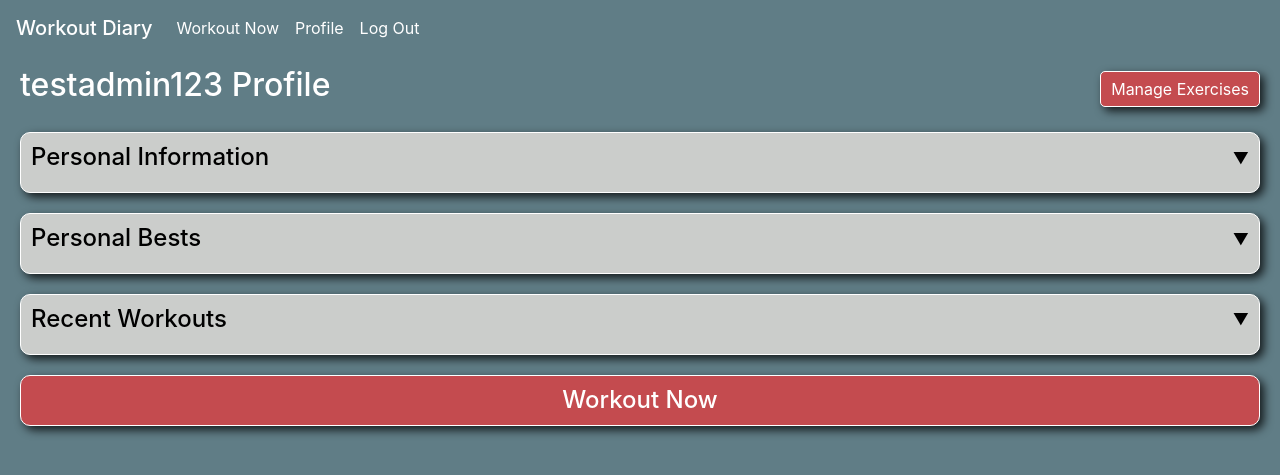
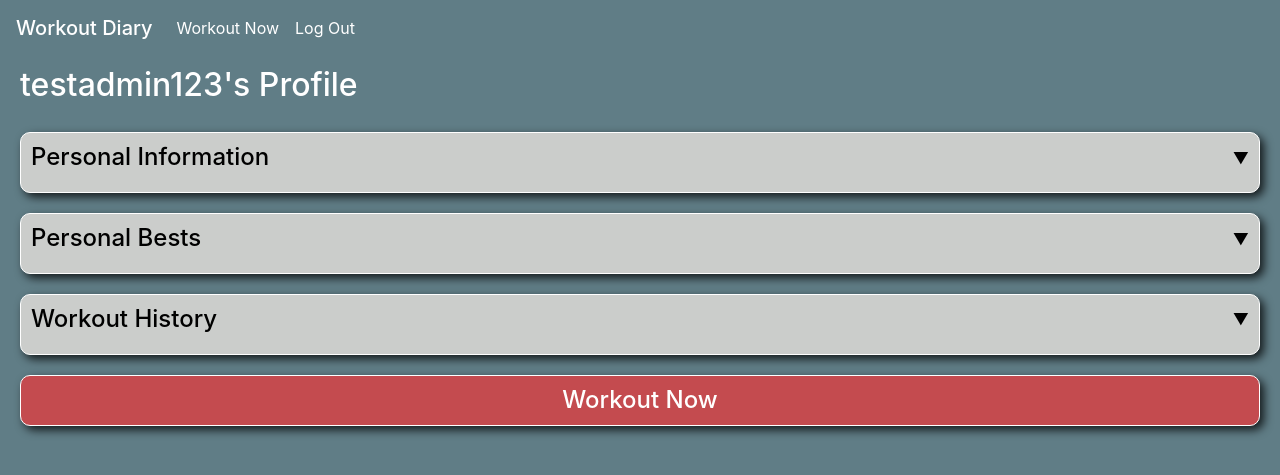
Before and after one commit to dstansbury/cs50web-final-project, a Django app: page /1/profile/ in a window 1280 px wide. Shown: the top 475 px of the page. Run offline with Django 4.2, Linux system fonts and the light colour scheme; a user stored in the database is signed in; data comes from the database, SQL or seed files in the repository; both versions use the stored data as it was after the commit; data that the repository does not hold is empty; some libraries are stand-ins or nearby versions.

Commit message:
finishes the workout history method and fixes the broken personal best viewing button in workout

```diff
--- a/training/static/training/profile.js
+++ b/training/static/training/profile.js
@@ -333,73 +333,154 @@ function fetchAllWorkouts(userID) {
 }
 
 // Workout history container
-function createWorkoutHistoryContainer() {
+function assembleWorkoutHistory(workouts) {
     const workoutHistoryContainer = document.createElement('div');
     workoutHistoryContainer.className='section-container';
     workoutHistoryContainer.id = 'workout-history-container';
-    workoutHistoryContainer.innerHTML = `
-        <div class="section-title" id="workout-history-container-title">
-            <h4>Recent Workouts</h4>
-            <div class="dropdown-arrow">▼</div>
-        </div>
-        <div class="section-content" id="workout-history-container-content" style="display: none">
-        </div>
 
-    `;
+    // div for the section's title
+    const workoutHistoryContainerTitle = document.createElement('div');
+    workoutHistoryContainerTitle.className = 'section-title';
+    workoutHistoryContainerTitle.id = 'workout-history-container-title';
+    workoutHistoryContainerTitle.onclick = () => openWorkoutHistoryContainer();
+    workoutHistoryContainerTitle.innerHTML = `
+        <h4>Workout History</h4>
+        <div class="dropdown-arrow">▼</div>
+        `;
+
+    // div for the section's expanded content
+    const workoutHistoryContainerContent = document.createElement('div');
+    workoutHistoryContainerContent.className = 'section-content';
+    workoutHistoryContainerContent.id = 'workout-history-container-content';
+    workoutHistoryContainerContent.style.display = 'none';
+
+    // div for the workout history table
+    const workoutHistoryTable = document.createElement('div');
+    workoutHistoryTable.className = 'workout-history-table';
+    workoutHistoryTable.id = 'workout-history-table';
+
+    // div for container the show more button
+    const showMoreButtonContainer = document.createElement('div');
+    showMoreButtonContainer.className = 'action-buttons-container rightalign';
+    showMoreButtonContainer.id = 'show-more-button-container';
+
+    // show more button
+    const showMoreButton = document.createElement('button');
+    showMoreButton.className = 'action-button'
+    showMoreButton.onclick = () => showMoreWorkouts(workouts);
+    showMoreButton.innerHTML = 'Show More Workouts';
+    showMoreButtonContainer.appendChild(showMoreButton)
+
+    // populate the workout history table
+    const workoutHistoryTableContents = createWorkoutHistoryTable(workouts, 3);
+
+    // assemble the section
+    workoutHistoryContainer.appendChild(workoutHistoryContainerTitle);
+    workoutHistoryContainer.appendChild(workoutHistoryContainerContent);
+    workoutHistoryContainerContent.appendChild(workoutHistoryTable);
+    workoutHistoryContainerContent.appendChild(showMoreButtonContainer);
+    workoutHistoryTable.appendChild(workoutHistoryTableContents);
+
     return workoutHistoryContainer;
 }
 
-// Load workout history into container
-function addWorkout(workout) {
-    const workoutDiv = document.createElement('div');
-    workoutDiv.className = 'workout-in-history';
-    workoutDiv.id= `workout-in-history-${workout.id}`;
-    workoutDiv.innerHTML = `
-        <hr>
-        <div class="section-title">
-            <h5>${workout.date}</h5>
-            <h5>${workout.workout_plan}</h5>
-            <div role="button" class="dropdown-arrow" id="dropdown-arrow-workout-history-${workout.id}">▼</div>
-        </div>
-        `;
-    return workoutDiv;
+// build the workout history table, to show three most recent workouts
+function createWorkoutHistoryTable(workouts, numWorkoutsToShow) {
+    // sort the workouts, most recent first
+    workouts.sort((a, b) => new Date(b.date) - new Date(a.date));
+
+    // create the table element
+    const workoutHistoryTable = document.createElement('table');
+    workoutHistoryTable.className = 'table table-hover';
+    workoutHistoryTable.id = 'workout-history-table-inner';
+    workoutHistoryTable.style.width = "100%"
+
+    // create the table headers
+    const thead = workoutHistoryTable.createTHead();
+    const headerRow = thead.insertRow();
+
+    const dateHeader = headerRow.insertCell();
+    dateHeader.textContent = 'Date';
+
+    const workoutHeader = headerRow.insertCell();
+    workoutHeader.textContent = 'Workout';
+
+    const detailsHeader = headerRow.insertCell();
+    detailsHeader.textContent = '';
+
+    // create the table body
+    const tbody = workoutHistoryTable.createTBody();
+
+    // loop through the workouts up to the number to show and add a row in the table for each
+    workouts.slice(0, numWorkoutsToShow).forEach(workout => {
+        const row = tbody.insertRow();
+
+        const dateCell = row.insertCell();
+        dateCell.textContent = workout.date;
+
+        const workoutCell = row.insertCell();
+        workoutCell.textContent = workout.workout_plan;
+    });
+
+    return workoutHistoryTable;
 }
 
-// Show more workouts button
-function addShowMoreButton() {
-    const showMoreButtonContainer = document.createElement('div');
-    showMoreButtonContainer.className = 'action-buttons-container rightalign';
-    showMoreButtonContainer.id = 'search-by-date-button-container';
-
-    const showMoreButton = document.createElement('button');
-    showMoreButton.className = 'action-button';
-    showMoreButton.id = 'search-by-date-button';
-    showMoreButton.innerHTML = 'Show More Workouts';
-    showMoreButton.onclick = showMoreWorkouts();
-
-    showMoreButtonContainer.appendChild(showMoreButton);
-
-    return showMoreButtonContainer;
+// expand the Workout History Container
+function openWorkoutHistoryContainer() {
+    const workoutHistoryContainer = document.querySelector('#workout-history-container');
+    const workoutHistoryDetails = document.querySelector('#workout-history-container-content');
+    // check if the Info container is expanded and contract if so
+    if (workoutHistoryContainer.classList.contains('expand')) {
+        workoutHistoryContainer.classList.remove('expand')
+        workoutHistoryContainer.classList.add('contract')
+        workoutHistoryDetails.style.display = 'none';
+        // on animation end, remove the closed class
+        workoutHistoryContainer.addEventListener('animationend', function() {
+        workoutHistoryContainer.classList.remove('contract');
+        });
+    }else{
+        // if not, expand it
+        workoutHistoryContainer.classList.remove('contract')
+        workoutHistoryContainer.classList.add('expand')
+        workoutHistoryDetails.style.display = 'block';
+    }
 }
 
-// function for showing more workouts
-function showMoreWorkouts() {
-    return
-}
+// show more workouts
+function showMoreWorkouts(workouts) {
+    // get the current number of workouts in the table
+    const numRows= document.getElementById('workout-history-table').getElementsByTagName('tr').length - 1;
 
-// Assemble Workout History
-function assembleWorkoutHistory(workouts) {
-    const workoutHistoryContainer = createWorkoutHistoryContainer();
-    const workoutHistoryDetails = workoutHistoryContainer.querySelector('#workout-history-container-content');
-    // Check if there are more than 2 workouts, and slice the array to get the most recent five
-    const lastFiveWorkouts = workouts.length > 2 ? workouts.slice(-2) : workouts;
-    for (const workout of lastFiveWorkouts){
-        workoutHistoryDetails.appendChild(addWorkout(workout));
+    // wipeout the current table
+    document.querySelector("#workout-history-table").innerHTML = ''
+
+    // check there are enough workouts to show three more
+    let newNumToShow = numRows+3
+    let checkPass = true
+    if (newNumToShow > workouts.length) {
+        newNumToShow = workouts.length
+        checkPass = false
+    }else{
+        checkPass=true
     }
-    workoutHistoryDetails.appendChild(addShowMoreButton());
-    // set to none so it can be shown with animation
-    workoutHistoryContainer.style.display = 'none';
-    return workoutHistoryContainer;
+
+    // recreate it with additional rows. If no more workouts, add a row saying no more workouts saved
+    const workoutHistoryTableContents = createWorkoutHistoryTable(workouts, (newNumToShow));
+    document.querySelector("#workout-history-table").appendChild(workoutHistoryTableContents);
+
+    if (checkPass == false) {
+        // Add another row to the table to tell the user there are no more workouts to show
+        const row = workoutHistoryTableContents.insertRow();
+        const cell = row.insertCell();
+
+        // Set the text content and styling
+        cell.textContent = 'No more workouts to display';
+        cell.style.fontWeight = 'bold';
+        cell.style.textAlign = 'center';
+        cell.colSpan = 2;
+
+        row.appendChild(cell);
+    };
 }
 
 // -------------------------- //
@@ -418,7 +499,6 @@ function fetchPersonalBest(userID, exerciseID) {
             throw error;
         });
 }
-
 
 // Create personal bests container
 async function createPersonalBestsContainer() {
@@ -547,9 +627,6 @@ async function createPersonalBestChart(exerciseID) {
     return ctx;
 }
 
-
-
-
 // on clicking the section, expand it if not expanded, contract it if expanded
 function openPersonalBestsContainer() {
     const personalBestsContainer = document.querySelector('#personal-bests-container');
@@ -598,7 +675,6 @@ async function goToWorkoutNowPage(userID) {
     window.location.href = `/${userID}/workout_plans/`;
 }
 
-
 // -------------------------- //
 // LOAD PROFILE PAGE          //
 // -------------------------- //
--- a/training/static/training/styles.css
+++ b/training/static/training/styles.css
@@ -175,6 +175,16 @@ body {
   margin-top: 10px;
 }
 
+#workout-history-table-inner th,
+#workout-history-table-inner td {
+  text-align: center;
+}
+
+#workout-history-table-inner thead {
+  font-weight: bold;
+}
+
+
 /* ------------------- */
 /* BUTTONS */
 /* ------------------- */
--- a/training/static/training/workout.js
+++ b/training/static/training/workout.js
@@ -244,7 +244,15 @@ function fetchExercisePB(exerciseID) {
 
 async function view_exercise_PB(exerciseID){
     // fetch exercise PB
-    let personal_best = await fetchExercisePB(exerciseID)
+    const personal_bests_response = await fetchExercisePB(exerciseID)
+    const personal_bests = JSON.parse(personal_bests_response)
+
+    // Sort personalBests by date in descending order
+    personal_bests.sort((a, b) => new Date(b.fields.date) - new Date(a.fields.date));
+
+    // grab the first one only and store in the personal_best variable
+    let personal_best = personal_bests.slice(0,1)[0];
+    console.log('personal_best: ', personal_best)
 
     // Change the button to Hide Personal Best
     let view_PB_button = document.getElementById(`view-PB-button-${exerciseID}`)
@@ -257,12 +265,11 @@ async function view_exercise_PB(exerciseID){
     PB_div.id = `personal-best-${exerciseID}`
 
     // if no PB recorded, display message
-    console.log('personal_best.weight: ', personal_best.weight)
-    if (personal_best.weight === undefined) {
+    if (personal_best.fields.weight === undefined) {
         PB_div.innerHTML = 'No personal best recorded for this exercise.'
     }
     else {
-        PB_div.innerHTML = `<strong>Personal Best:</strong> ${personal_best.weight} kgs`
+        PB_div.innerHTML = `<strong>Personal Best:</strong> ${personal_best.fields.weight} kgs (${personal_best.fields.weight * 2.2} lbs) on ${personal_best.fields.date}`
     }
 
     // add the div to the DOM
--- a/training/templates/training/layout.html
+++ b/training/templates/training/layout.html
@@ -29,9 +29,6 @@
                 {% if user.is_authenticated %}
                     <li class = "nav-item">
                         <a class="nav-link" href="../workout_plans/">Workout Now</a>
-                    </li>
-                    <li class="nav-item">
-                        <a class="nav-link" href="../profile/">Profile</a>
                     </li>
                 {% endif %}
                 {% if user.is_authenticated %}
--- a/training/templates/training/profile.html
+++ b/training/templates/training/profile.html
@@ -6,8 +6,7 @@
 
     <div class="page-container" id="profile-page-container">
         <div class="page-title" id="profile-page-title">
-            <h2> {{ username }} Profile </h2>
-            <a class="action-button" id="create-workout-plan-button" href="../workout_plans">Manage Exercises</a>
+            <h2> {{ username }}'s Profile </h2>
         </div>
 
 
--- a/training/views.py
+++ b/training/views.py
@@ -35,7 +35,7 @@ HOME (INDEX)
 def index(request):
     if request.user.is_authenticated:
         userID = request.user.id
-        return HttpResponseRedirect(reverse("workout_plans", args=(userID,)))
+        return HttpResponseRedirect(reverse("profile", args=(userID,)))
     else:
         return render(request, "training/index.html")
 """
@@ -517,7 +517,7 @@ def login_view(request):
         # Check if authentication successful
         if user is not None:
             login(request, user)
-            return HttpResponseRedirect(reverse("workout_plans", args=(user.id,)))
+            return HttpResponseRedirect(reverse("profile", args=(user.id,)))
         else:
             return render(request, "login", {
                 "message": "Invalid username and/or password."
```
Also changed, not shown: training/models.py (+17 -0 lines), db.sqlite3.
